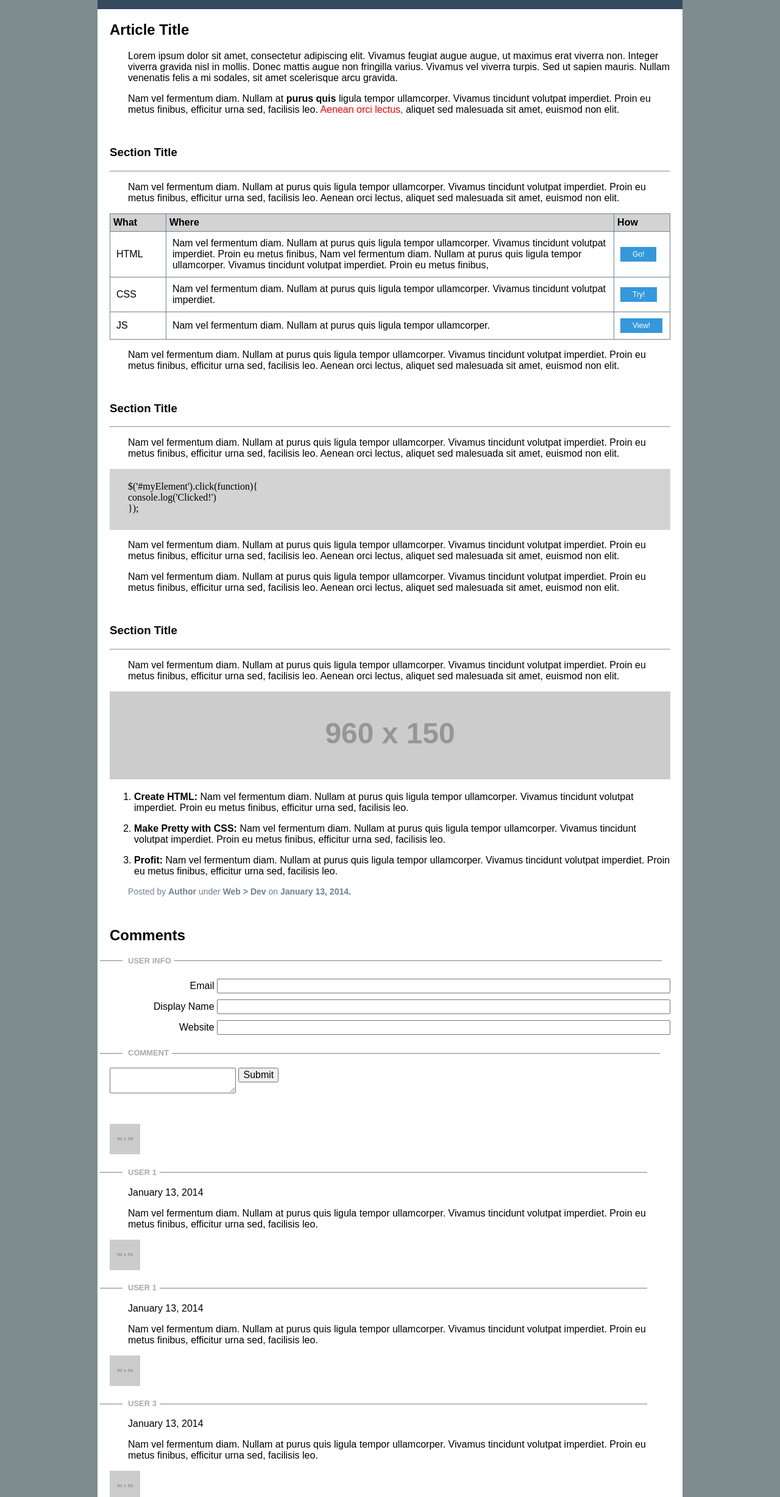
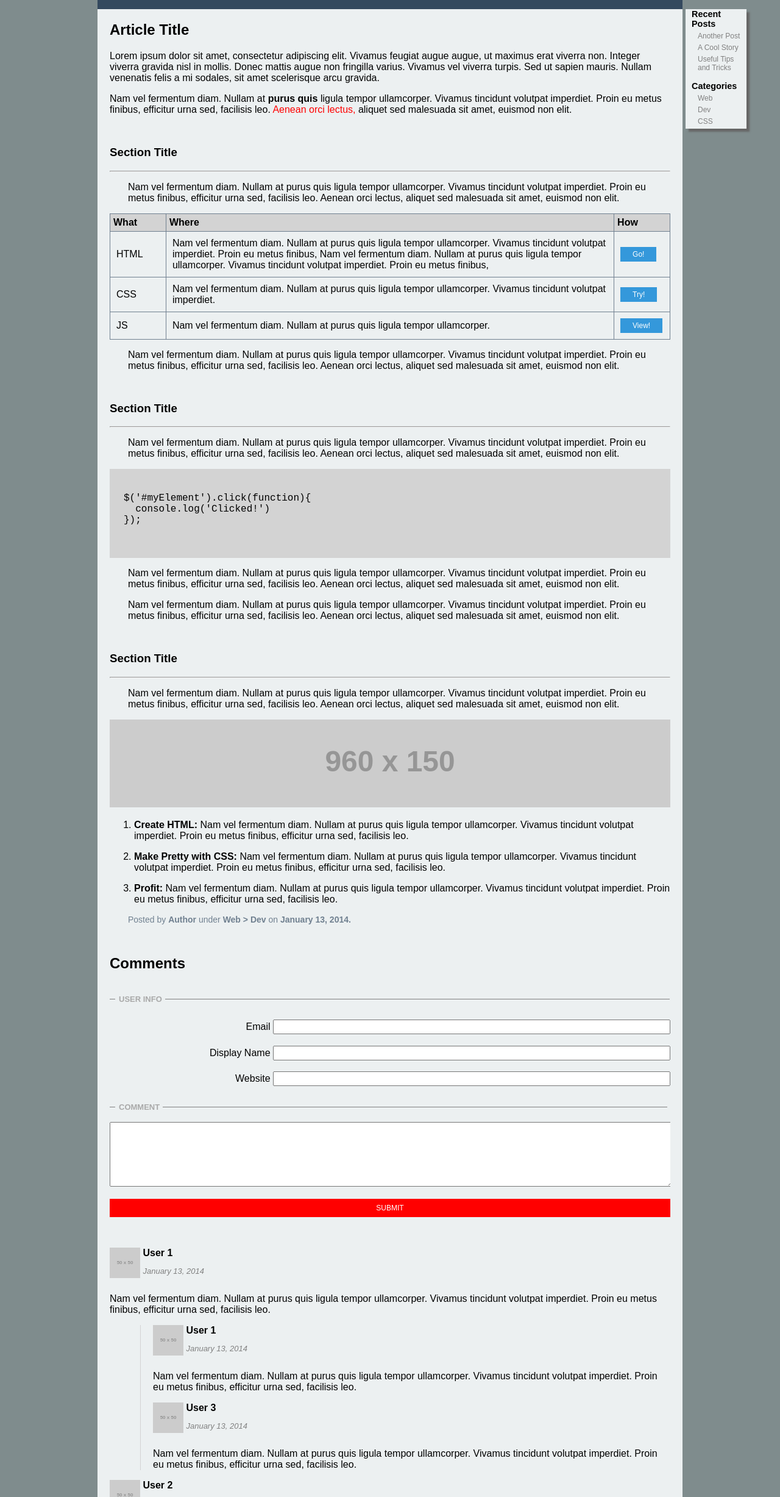
Before and after one commit to jpeazy22/making-it-real, a plain HTML site: page index.html in a window 1280 px wide. Shown: the part 339-2794 px from the top of the page at 61% size. Drawn offline with Linux system fonts and the light colour scheme; placeholder pictures from the web are drawn by us.

Commit message:
making-it-real complete

```diff
--- a/index.html
+++ b/index.html
@@ -21,18 +21,36 @@
 					</ul>
 				</nav>
 			</header>
-			<section class="section">
+			<div class="wrapper2">
+			<aside>
+				<div class="ugly-side-box">
+					<ul>
+						<li class="topic">Recent Posts</li>
+						<li class="items">Another Post</li>
+						<li class="items">A Cool Story</li>
+						<li class="items">Useful Tips and Tricks</li>
+					</ul>
+					<ul>
+						<li class="topic">Categories</li>
+						<li class="items">Web</li>
+						<li class="items">Dev</li>
+						<li class="items">CSS</li>
+					</ul>
+				</div>
+			</aside>
+			<section class="first-section">
 				<h2>Article Title</h2>
 				<p>Lorem ipsum dolor sit amet, consectetur adipiscing elit. Vivamus feugiat augue augue, ut maximus erat viverra non. Integer viverra gravida nisl in mollis. Donec mattis augue non fringilla varius. Vivamus vel viverra turpis. Sed ut sapien mauris. Nullam venenatis felis a mi sodales, sit amet scelerisque arcu gravida.</p>
 
 				<p>Nam vel fermentum diam. Nullam at <strong>purus quis </strong>ligula tempor ullamcorper. Vivamus tincidunt volutpat imperdiet. Proin eu metus finibus, efficitur urna sed, facilisis leo. <span>Aenean orci lectus,</span> aliquet sed malesuada sit amet, euismod non elit.</p>
 			</section>
+			</div>
 			<section class="section">
 				<h3>Section Title</h3>
 				<hr>
 				<p>Nam vel fermentum diam. Nullam at purus quis ligula tempor ullamcorper. Vivamus tincidunt volutpat imperdiet. Proin eu metus finibus, efficitur urna sed, facilisis leo. Aenean orci lectus, aliquet sed malesuada sit amet, euismod non elit.</p>
 				<div class="table">
-					<table width="100%">
+					<table>
 						<tr class="header-row">
 							<th>What</th>
 							<th>Where</th>
@@ -62,9 +80,11 @@
 				<hr>
 				<p>Nam vel fermentum diam. Nullam at purus quis ligula tempor ullamcorper. Vivamus tincidunt volutpat imperdiet. Proin eu metus finibus, efficitur urna sed, facilisis leo. Aenean orci lectus, aliquet sed malesuada sit amet, euismod non elit.</p>
 				<div class="greybox">
-					<p>$('#myElement').click(function){<br>
-						  console.log('Clicked!')<br>
-						}); </p>
+					<pre>
+$('#myElement').click(function){
+  console.log('Clicked!')
+});
+						</pre>
 				</div>
 				<p>Nam vel fermentum diam. Nullam at purus quis ligula tempor ullamcorper. Vivamus tincidunt volutpat imperdiet. Proin eu metus finibus, efficitur urna sed, facilisis leo. Aenean orci lectus, aliquet sed malesuada sit amet, euismod non elit.</p>
 
@@ -93,51 +113,63 @@
 			</section>
 			<section class="section comments">
 				<h2>Comments</h2>
+
+				<div class="user-form">
 				<h4>user info</h4>
-				<div class="form">
-					<form>
-						<div class="inputs">
-							<lable>Email</lable>
+					<form class="email">
+						<div class="form-inputs">
+							<label>Email</label>
 							<input type="text" name="E-mail">
 						</div>
 
-						<div class="inputs">
-							<lable>Display Name</lable>
+						<div class="form-inputs">
+							<label>Display Name</label>
 							<input type="text" name="Display Name">
 						</div>
 
-						<div class="inputs">
+						<div class="form-inputs">
 							<label>Website</label>
 							<input type="text" name="Website">
 						</div>
 					</form>
-					<h4>Comment</h4>
+				<h4>Comment</h4>
 					<form class="commentbox">
-						<textarea> </textarea>
+						<textarea></textarea>
 						<input type="submit" value="Submit">
 					</form>
 				</div>
 			</section>
-			<section class="section user-comments">
-				<img src="http://placehold.it/50x50">
-				<h4>User 1</h4>
-				<p> January 13, 2014</p>
-				<p>Nam vel fermentum diam. Nullam at purus quis ligula tempor ullamcorper. Vivamus tincidunt volutpat imperdiet. Proin eu metus finibus, efficitur urna sed, facilisis leo.</p>
 
-					<img src="http://placehold.it/50x50">
-					<h4>User 1</h4>
+			<section class="user-comments">
+				<img src="http://placehold.it/50x50" class="avatar">
+				<div class="user-info">
+					<h5>User 1</h5>
 					<p> January 13, 2014</p>
+				</div>
 					<p>Nam vel fermentum diam. Nullam at purus quis ligula tempor ullamcorper. Vivamus tincidunt volutpat imperdiet. Proin eu metus finibus, efficitur urna sed, facilisis leo.</p>
 
-					<img src="http://placehold.it/50x50">
-					<h4>User 3</h4>
-					<p> January 13, 2014</p>
+				<div class="sub-comments">
+					<img src="http://placehold.it/50x50" class="avatar">
+					<div class="user-info">
+						<h5>User 1</h5>
+						<p> January 13, 2014</p>
+					</div>
+						<p>Nam vel fermentum diam. Nullam at purus quis ligula tempor ullamcorper. Vivamus tincidunt volutpat imperdiet. Proin eu metus finibus, efficitur urna sed, facilisis leo.</p>
+
+					<img src="http://placehold.it/50x50" class="avatar">
+					<div class="user-info">
+						<h5>User 3</h5>
+						<p> January 13, 2014</p>
+					</div>
+						<p>Nam vel fermentum diam. Nullam at purus quis ligula tempor ullamcorper. Vivamus tincidunt volutpat imperdiet. Proin eu metus finibus, efficitur urna sed, facilisis leo.</p>
+					</div>
+					<img src="http://placehold.it/50x50" class="avatar">
+					<div class="user-info">
+						<h5>User 2</h5>
+						<p> January 13, 2014</p>
+				</div>
 					<p>Nam vel fermentum diam. Nullam at purus quis ligula tempor ullamcorper. Vivamus tincidunt volutpat imperdiet. Proin eu metus finibus, efficitur urna sed, facilisis leo.</p>
 
-				<img src="http://placehold.it/50x50">
-				<h4>User 2</h4>
-				<p> January 13, 2014</p>
-				<p>Nam vel fermentum diam. Nullam at purus quis ligula tempor ullamcorper. Vivamus tincidunt volutpat imperdiet. Proin eu metus finibus, efficitur urna sed, facilisis leo.</p>
 			</section>
 		</div>
 	</body>
--- a/main.css
+++ b/main.css
@@ -8,7 +8,7 @@
 
 @media screen and (max-width: 960px) {
 	.content-wrapper {
-		background-color: #fff;
+		background-color: #ECF0F1;
 	}
 }
 
@@ -24,7 +24,7 @@ header {
 .content-wrapper {
 	width: 100%;
 	margin: 0 auto;
-	background-color: ##fff;
+	background-color: #ECF0F1;
 }
 
 .title-area {
@@ -69,13 +69,54 @@ nav ul li a {
 	text-decoration: none;
 	text-transform: uppercase;
 }
+.wrapper2{
+	position: relative;
+}
+aside{
+	position: absolute;
+	top: -30px;
+	right: -165px;
+	width: 160px;
+	height: 200px;
+}
+
+.ugly-side-box {
+	background-color: #ECF0F1;
+	box-shadow: 5px 5px 2.5px #666;
+}
+
+.ugly-side-box ul {
+	list-style-type: none;
+	margin: 10px;
+	padding: 0px;
+}
+
+.items {
+	font-size: .75rem;
+	padding-bottom: 5px;
+	color: grey;
+}
+
+.topic {
+	font-size: .90rem;
+	font-weight: bold;
+	color: black;
+	padding-bottom: 5px;
+}
+
+.items {
+	padding-left: 10px;
+}
 
 
-.section {
-	background-color: #fff;
+.first-section {
 	padding: 0 20px;
 	margin-bottom: 50px;
+}
 
+.section {
+	padding: 0 20px;
+	margin-bottom: 50px;
 }
 
 .section p {
@@ -126,14 +167,11 @@ table {
 }
 
 .greybox {
-	width: 100%;
+	width: 95%;
 	background-color: lightgrey;
 	height: 100px;
-}
-
-.greybox p {
 	font-family: serif;
-	padding: 20px 0;
+	padding: 2.5% 2.5%;
 }
 
 .ordered-list p {
@@ -146,52 +184,175 @@ table {
 	color: slategrey;
 }
 
-.inputs {
+.section .comments {
+	width: 100%;
+}
+
+.user-form {
+	/*width: 95%;*/
+	overflow: hidden;
+}
+
+.email {
+	/*border: solid 1px red;*/
+	/*overflow: hidden;*/
+	width: 100%;
+}
+
+.form-inputs {
+	/*border: solid 1px blue;*/
 	display: block;
 	width: 100%;
 	text-align: right;
-	padding: 5px 0;
+	padding: 1% 0;
+	/*float: right;*/
+	overflow: hidden;
 }
 
-.inputs label {
-	width:10%;
+.form-inputs label {
+	width: 20%;
+	/*font-size: .75rem;*/
+	/*border: solid 1px lawngreen;*/
+
 }
 
-.inputs input {
-	width: 80%;
+.form-inputs input {
+	width: 70%;
+	/*padding-left: 20px;*/
+	margin-top:
 }
 
 h4 {
 	text-transform: uppercase;
 	color: darkgrey;
 	font-size: 13px;
-	padding-left: 30px;
+	padding-left: 15px;
     position: relative;
-    z-index: 1;
+    /*z-index: 1;*/
 }
 
 h4:after {
     position: absolute;
-    top: 51%;
+    top: 50%;
     overflow: hidden;
-    width: 87%;
+    width: 90%;
     height: 1px;
     content: '\a0';
     background-color: grey;
     margin-left: 5px;
 }
+
 h4:before {
-    margin-left: -5%;
+    margin-left: -2%;
     text-align: right;
     position: absolute;
-    top: 51%;
+    top: 50%;
     overflow: hidden;
-    width: 4%;
+    width: 1.3%;
     height: 1px;
     content: '\a0';
     background-color: grey;
 }
-}
+
 .color {
     background-color: #ccc;
 }
+
+.commentbox {
+	margin: 0 auto;
+	width: 100%;
+}
+
+textarea {
+	/*display: inline-block;*/
+	width: 100%;
+	height: 100px;
+}
+
+.commentbox input {
+	width: 100%;
+	background-color: red;
+	color: #fff;
+	border: none;
+	margin-top: 20px;
+	height: 30px;
+	text-transform: uppercase;
+	font-size: 12px;
+	vertical-align: center;
+}
+
+.user-comments {
+	padding: 0 20px 50px 20px;
+}
+
+.avatar {
+	display: inline-block;
+	vertical-align: top;
+}
+
+.user-info {
+	display: inline-block;
+}
+
+.user-info p {
+	padding: 0;
+	color: grey;
+	font-size: 13px;
+	font-style: italic;
+}
+
+.user-info h5 {
+	margin: 0px;
+	font-size: 16px;
+}
+
+.sub-comments {
+	margin-left: 50px;
+	border-left: 1px solid lightgrey;
+	padding-left: 20px;
+}
+
+@media screen and (max-width: 433px) {
+	.form-inputs label {
+		font-size: .75rem;
+	}
+
+	h4:after {
+	    width: 75%;
+	}
+}
+
+@media screen and (max-width: 1311px) {
+aside{
+	position: absolute;
+	top: -30px;
+	right: -105px;
+	width: 100px;
+	height: 250px;
+	}
+}
+
+@media screen and (max-width: 1195px) {
+	aside{
+	position: relative;
+	width: 100%;
+	height: 50px;
+	left: 0;
+	top:0;
+	box-shadow: 1px 1px .5px #666;
+	}
+
+	.ugly-side-box ul {
+	float: left;
+	}
+
+.items {
+	float: left;
+	}
+}
+
+@media screen and (max-width: 440px) {
+	aside{
+	/*width: 100%;*/
+	height: 120px;
+	}
```
